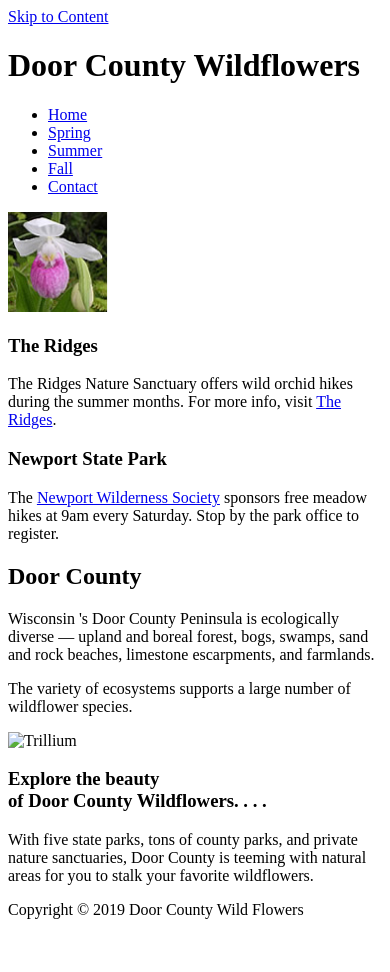
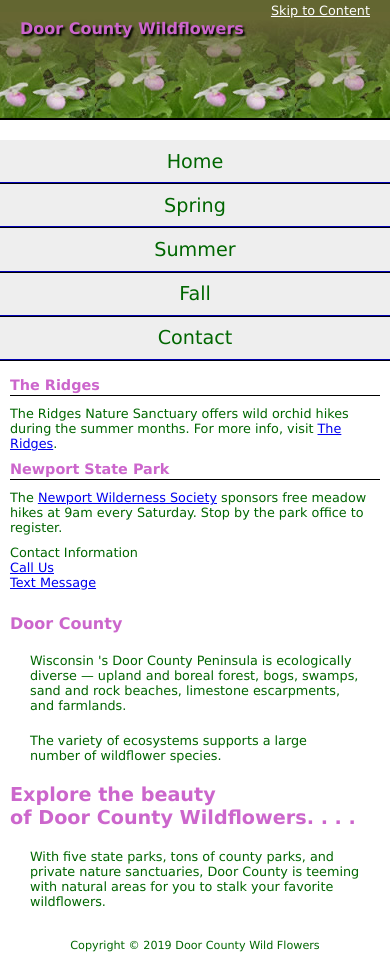
Before and after one commit to 44144-fa21/ch7inclassnotes-JosephGruberNW, a plain HTML site: page index.html in a window 390 px wide. Before the commit the page ends 927 px from the top, so only its background shows below. Drawn offline with Linux system fonts and the light colour scheme.

Commit message:
Chapter 7 InClass Notes
Created Stylesheet for different Media Queries

```diff
--- a/index.html
+++ b/index.html
@@ -1,10 +1,13 @@
 <!DOCTYPE html>
 <html lang="en">
+
 <head>
 	<title>Door County Wildflowers</title>
 	<meta charset="utf-8">
-    <link rel="stylesheet" href="style.css">
+	<link rel="stylesheet" href="style.css" media="screen">
+	<link rel="stylesheet" href="styleprint.css" media="print">
 </head>
+
 <body>
 	<div id="container">
 		<header>
@@ -23,11 +26,14 @@
 		</nav>
 		<aside>
 			<h3>The Ridges</h3>
-       <p class="news">The Ridges Nature Sanctuary offers wild orchid hikes during the summer months. For more info, visit <a href=
-        " http://www.ridgesanctuary.org " target = "_blank" >The Ridges</a>.</p>
+			<p class="news">The Ridges Nature Sanctuary offers wild orchid hikes during the summer months. For more info, visit <a href=" http://www.ridgesanctuary.org " target="_blank">The Ridges</a>.</p>
 			<h3>Newport State Park</h3>
 			<p class="news">The <a href=" http://www.newportwildernesssociety.org " target="blank">
 					Newport Wilderness Society</a> sponsors free meadow hikes at 9am every Saturday. Stop by the park office to register.</p>
+			<p class="news"> Contact Information<br>
+				<a href="tel:888-555-5555">Call Us</a><br>
+				<a href="sms:888-555-5555">Text Message</a>
+			</p>
 		</aside>
 		<main id="content">
 			<h2>Door County</h2>
@@ -42,4 +48,5 @@
 		</main>
 	</div>
 </body>
+
 </html>
--- /dev/null
+++ b/style.css
@@ -0,0 +1,214 @@
+/*Add this in so that older browsers know how to display newer HTML5 elements */
+header, nav, main, footer, aside {
+  display: block;
+}
+
+/*By default browser will only include the width/height of the element to determine
+space to take up, by chaning the box-sizing to border box so that any padding and border
+will be included in the width and height*/
+* {
+  box-sizing: border-box;
+}
+
+body {
+  margin: 0;
+  background-color: #FFFFFF
+}
+
+#container {
+  color: #006600;
+  font-family: Verdana, Arial, sans-serif;
+}
+
+header {
+  background-color: #636631;
+  background-image: url(showybg.jpg);
+  background-position: bottom;
+  background-repeat: repeat-x;
+  height: 120px;
+  color: #CC66CC;
+  text-align: right;
+  padding: 0px 20px;
+  border-bottom: 2px solid #000000;
+}
+
+nav {
+  float: left;
+  width: 150px;
+  background-color: #EEEEEE;
+}
+
+aside {
+  float: right;
+  width: 200px;
+}
+
+main {
+  margin: 0px 21px 0px 160px;
+  padding: 1px 10px 20px 10px;
+  background-color: #FFFFFF;
+  color: #006600;
+}
+
+footer {
+  font-size: .70em;
+  text-align: center;
+  color: #006600;
+  background-color: #FFFFFF;
+  padding-top: 10px;
+  clear: both;
+}
+
+h1 {
+  margin-top: 0px;
+  font-size: 3em;
+  text-align: left;
+  text-shadow: 2px 2px 2px #000000;
+}
+
+header a {
+  font-size: .80em;
+}
+
+header a:link, header a:visited {
+  color: #FFFFFF
+}
+
+header a:focus, header a:hover {
+  color: #EEEEEE
+}
+
+nav ul {
+  margin-top: 20px;
+  list-style-type: none;
+}
+
+nav a {
+  text-decoration: none;
+  font-size: 1.2em;
+}
+
+nav a:link {
+  color: #006600;
+}
+
+nav a:visited {
+  color: #003300;
+}
+
+nav a:focus, nav a:hover {
+  color: #CC66CC;
+}
+
+nav a:active {
+  color: #000000;
+}
+
+nav img {
+  margin: 30px;
+}
+
+main p {
+  margin: 20px;
+}
+
+main h2, main h3 {
+  color: #CC66CC;
+  background-color: #FFFFFF;
+}
+
+aside h3 {
+  padding-bottom: 2px;
+  border-bottom: 1px solid #000000;
+  margin: 10px;
+  font-size: .90em;
+  color: #CC66CC;
+}
+
+.news {
+  font-size: .80em;
+  margin: 10px;
+}
+
+.floatright {
+  margin: 10px;
+  float: right;
+}
+
+/*Media Quieries*/
+@media only screen and (max-width: 1024px) {
+  main {
+    margin: 0px;
+  }
+
+  body {
+    margin: 0px;
+  }
+
+  #wrapper {
+    width: auto;
+  }
+
+  nav {
+    float: none;
+    width: auto;
+  }
+
+  aside {
+    float: none;
+    width: auto;
+  }
+
+  nav li {
+    display: inline-block;
+    padding: 0.5em;
+  }
+
+  nav ul {
+    text-align: center;
+  }
+
+  h1, h2, h3 {
+    font-size: 120%;
+  }
+
+  p {
+    font-size: 90%;
+  }
+
+  nav img {
+    display: none;
+  }
+}
+
+@media only screen and (max-width: 768px) {
+  h1, h2 {
+    font-size: 100%;
+  }
+
+  p {
+    font-size: 90%
+  }
+
+  p, .news {
+    font-size: 80%;
+  }
+
+  nav, nav ul, nav li {
+    padding: 0px;
+  }
+
+  nav li {
+    display: block;
+  }
+
+  nav a {
+    display: block;
+    padding: 0.5em 0px;
+    border-bottom: 2px ridge #00005D
+  }
+
+  img {
+    display: none;
+  }
+}
--- /dev/null
+++ b/styleprint.css
@@ -0,0 +1,93 @@
+/*Add this in so that older browsers know how to display newer HTML5 elements */
+header, nav, main, footer, aside {
+  display: block;
+}
+
+body {
+  margin: 0;
+  background-color: #FFFFFF
+}
+
+#container {
+  color: #006600;
+  font-family: Verdana, Arial, sans-serif;
+}
+
+header {
+  background-color: #FFFFFF;
+  color: #CC66CC;
+  text-align: right;
+  padding: 0px 20px;
+  border-bottom: 2px solid #000000;
+}
+
+nav {
+  display: none;
+}
+
+aside {
+  float: right;
+  width: 200px;
+}
+
+main {
+  margin: 0px 21px 0px 160px;
+  padding: 1px 10px 20px 10px;
+  background-color: #FFFFFF;
+  color: #006600;
+}
+
+footer {
+  font-size: .70em;
+  text-align: center;
+  color: #006600;
+  background-color: #FFFFFF;
+  padding-top: 10px;
+  clear: both;
+}
+
+h1 {
+  margin-top: 0px;
+  font-size: 24pt;
+  text-align: left;
+  text-shadow: 2px 2px 2px #000000;
+}
+
+header a {
+  display: none;
+}
+
+main p {
+  margin: 20px;
+}
+
+main h2, main h3 {
+  color: #CC66CC;
+  background-color: #FFFFFF;
+}
+
+aside h3 {
+  padding-bottom: 2px;
+  border-bottom: 1px solid #000000;
+  margin: 10px;
+  font-size: .90em;
+  color: #CC66CC;
+}
+
+.news {
+  font-size: 10pt;
+  margin: 10px;
+}
+
+.floatright {
+  margin: 10px;
+  float: right;
+}
+
+aside a {
+  text-decoration: none;
+}
+
+aside a {
+  content: "("attr(href)")";
+}
```
Lines whose indentation alone changed are shown as unchanged.
